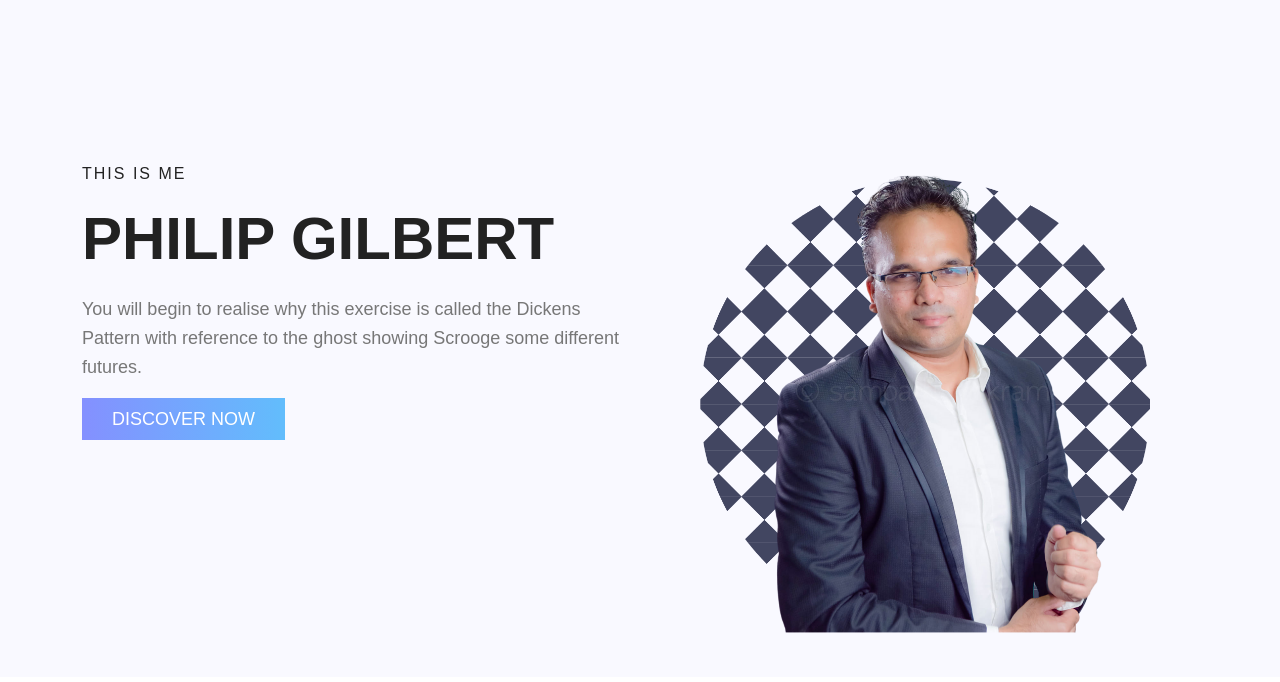
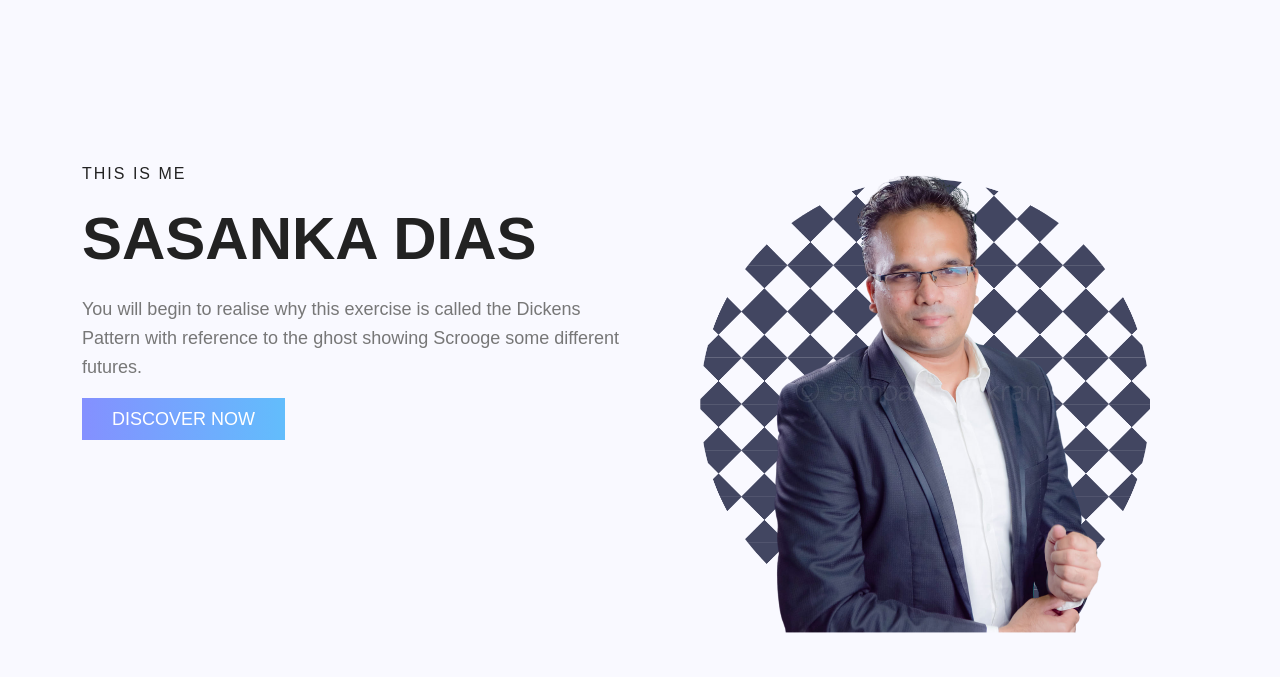
Before and after one commit to MKHA100/portfolioNewsite, a plain HTML site: page index.html in a window 1280 px wide. Shown: the part 73-755 px from the top of the page. Drawn offline with nearby package versions, Linux system fonts and the light colour scheme; a web font is replaced by a local one.

Commit message:
Update index.html

```diff
--- a/index.html
+++ b/index.html
@@ -69,7 +69,7 @@
         <div class="row fullscreen align-items-center justify-content-between">
           <div class="col-lg-6 col-md-6 banner-left">
             <h6>This is me</h6>
-            <h1>Philip Gilbert</h1>
+            <h1>Sasanka Dias</h1>
             <p>
               You will begin to realise why this exercise is called the Dickens
               Pattern with reference to the ghost showing Scrooge some different
```
